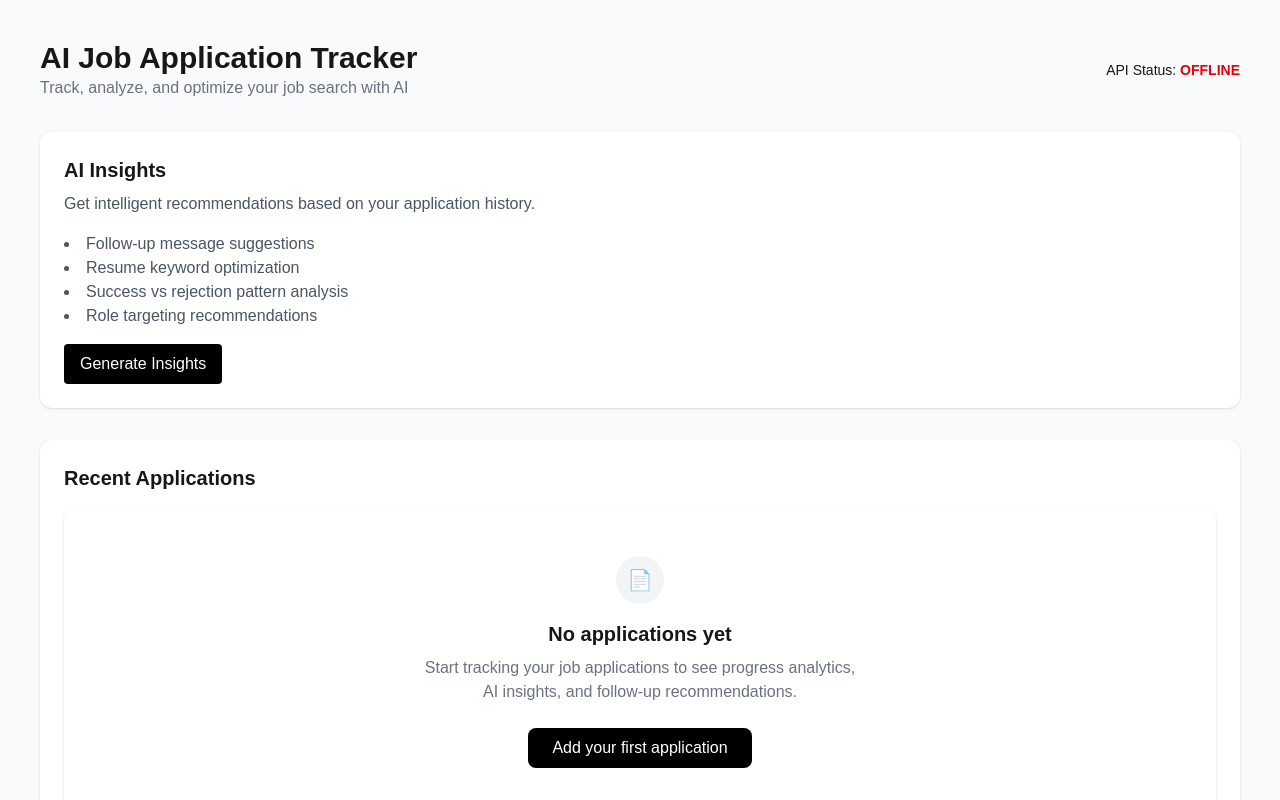
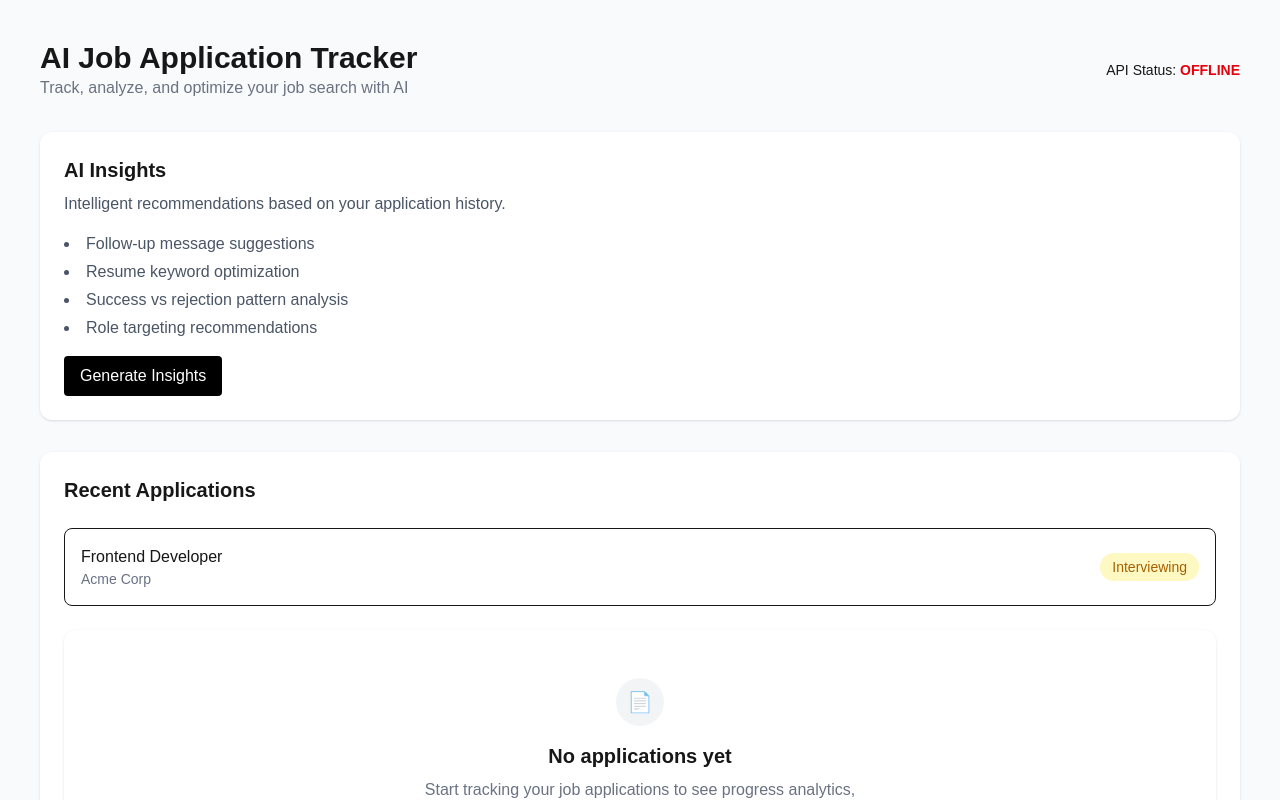
Before and after one commit to SimbaChasumba1/ai-application-tracker, a Next.js app in the folder frontend/: page /dashboard in a window 1280 px wide. Shown: the top 800 px of the page. Built offline with nearby package versions, Linux system fonts and the light colour scheme; no server answers.

Commit message:
add reusable application status badge component with consistent visual styling across dashboard

```diff
--- /dev/null
+++ b/frontend/app/dashboard/components/StatusBadge.tsx
@@ -0,0 +1,22 @@
+type Status =
+  | "Applied"
+  | "Interviewing"
+  | "Offer"
+  | "Rejected";
+
+export default function StatusBadge({ status }: { status: Status }) {
+  const styles: Record<Status, string> = {
+    Applied: "bg-blue-100 text-blue-700",
+    Interviewing: "bg-yellow-100 text-yellow-700",
+    Offer: "bg-green-100 text-green-700",
+    Rejected: "bg-red-100 text-red-700",
+  };
+
+  return (
+    <span
+      className={`px-3 py-1 rounded-full text-sm font-medium ${styles[status]}`}
+    >
+      {status}
+    </span>
+  );
+}
--- a/frontend/app/dashboard/page.tsx
+++ b/frontend/app/dashboard/page.tsx
@@ -1,207 +1,120 @@
 "use client";
 
-
-
 import { useEffect, useState } from "react";
-
 import EmptyState from "./components/EmptyState";
-
-
+import StatusBadge from "./components/StatusBadge";
 
 type Stats = {
-
 total: number;
-
 applied: number;
-
 interviewing: number;
-
 offer: number;
-
 rejected: number;
-
 };
 
-
-
 export default function Dashboard() {
-
 const [apiStatus, setApiStatus] = useState<"online" | "offline">("offline");
-
 const [stats, setStats] = useState<Stats | null>(null);
 
-
-
 useEffect(() => {
-
+// API health check
 fetch("http://localhost:5000/health")
-
 .then(() => setApiStatus("online"))
-
 .catch(() => setApiStatus("offline"));
 
-
-
+// Application stats
 fetch("http://localhost:5000/stats/summary")
-
 .then(res => res.json())
-
 .then(setStats)
-
 .catch(() => setStats(null));
-
 }, []);
 
+return (
+<div className="min-h-screen bg-gray-50 p-10">
+{/* Header */}
+<div className="flex justify-between items-center mb-8">
+<div>
+<h1 className="text-3xl font-bold">
+AI Job Application Tracker
+</h1>
+<p className="text-gray-500">
+Track, analyze, and optimize your job search with AI
+</p>
+</div>
 
+<div className="text-sm">
+API Status:{" "}
+<span
+className={`font-semibold ${
+apiStatus === "online"
+? "text-green-600"
+: "text-red-600"
+}`}
+>
+{apiStatus.toUpperCase()}
+</span>
+</div>
+</div>
 
-  return (
+{/* Stats Cards */}
+{stats && (
+<div className="grid grid-cols-1 md:grid-cols-5 gap-4 mb-10">
+<StatCard title="Total" value={stats.total} />
+<StatCard title="Applied" value={stats.applied} />
+<StatCard title="Interviewing" value={stats.interviewing} />
+<StatCard title="Offers" value={stats.offer} />
+<StatCard title="Rejected" value={stats.rejected} />
+</div>
+)}
 
-    <div className="min-h-screen bg-gray-50 p-10">
-
-      {/* Header */}
-
-      <div className="flex justify-between items-center mb-8">
-
-        <div>
-
-          <h1 className="text-3xl font-bold">AI Job Application Tracker</h1>
-
-          <p className="text-gray-500">
-
-            Track, analyze, and optimize your job search with AI
-
+{/* AI Insights Preview */}
+<div className="bg-white rounded-xl shadow p-6 mb-8">
+<h2 className="text-xl font-semibold mb-2">
+AI Insights
+</h2>
+<p className="text-gray-600 mb-4">
+Intelligent recommendations based on your application history.
 </p>
 
+<ul className="list-disc list-inside text-gray-600 space-y-1">
+<li>Follow-up message suggestions</li>
+<li>Resume keyword optimization</li>
+<li>Success vs rejection pattern analysis</li>
+<li>Role targeting recommendations</li>
+</ul>
+
+<button className="mt-4 bg-black text-white px-4 py-2 rounded hover:opacity-80 transition">
+Generate Insights
+</button>
 </div>
 
+{/* Applications Section */}
+<div className="bg-white rounded-xl shadow p-6">
+<h2 className="text-xl font-semibold mb-6">
+Recent Applications
+</h2>
 
-
-        <div className="text-sm">
-
-          API Status:{" "}
-
-          <span
-
-            className={`font-semibold ${
-
-              apiStatus === "online"
-
-                ? "text-green-600"
-
-                : "text-red-600"
-
-            }`}
-
-          >
-
-            {apiStatus.toUpperCase()}
-
-          </span>
-
+{/* Preview application row (for visual realism) */}
+<div className="mb-6 flex items-center justify-between border rounded-lg p-4">
+<div>
+<p className="font-medium">Frontend Developer</p>
+<p className="text-sm text-gray-500">Acme Corp</p>
+</div>
+<StatusBadge status="Interviewing" />
 </div>
 
+{/* Empty state */}
+<EmptyState />
 </div>
-
-
-
-      {/* Stats */}
-
-      {stats && (
-
-        <div className="grid grid-cols-1 md:grid-cols-5 gap-4 mb-10">
-
-          <StatCard title="Total" value={stats.total} />
-
-          <StatCard title="Applied" value={stats.applied} />
-
-          <StatCard title="Interviewing" value={stats.interviewing} />
-
-          <StatCard title="Offers" value={stats.offer} />
-
-          <StatCard title="Rejected" value={stats.rejected} />
-
 </div>
-
-      )}
-
-
-
-      {/* AI Insights Preview */}
-
-      <div className="bg-white rounded-xl shadow p-6 mb-8">
-
-        <h2 className="text-xl font-semibold mb-2">AI Insights</h2>
-
-        <p className="text-gray-600 mb-4">
-
-          Get intelligent recommendations based on your application history.
-
-        </p>
-
-
-
-        <ul className="list-disc list-inside text-gray-600">
-
-          <li>Follow-up message suggestions</li>
-
-          <li>Resume keyword optimization</li>
-
-          <li>Success vs rejection pattern analysis</li>
-
-          <li>Role targeting recommendations</li>
-
-        </ul>
-
-
-
-        <button className="mt-4 bg-black text-white px-4 py-2 rounded hover:opacity-80">
-
-          Generate Insights
-
-        </button>
-
-      </div>
-
-
-
-      {/* Applications Section */}
-
-      <div className="bg-white rounded-xl shadow p-6">
-
-        <h2 className="text-xl font-semibold mb-4">
-
-          Recent Applications
-
-        </h2>
-
-
-
-        {/* Empty state for now */}
-
-        <EmptyState />
-
-      </div>
-
-    </div>
-
 );
-
 }
 
-
-
 function StatCard({ title, value }: { title: string; value: number }) {
-
 return (
-
 <div className="bg-white rounded-xl shadow p-4 text-center">
-
 <p className="text-sm text-gray-500 uppercase">{title}</p>
-
 <p className="text-2xl font-bold mt-1">{value}</p>
-
 </div>
-
 );
-
 }
```
Lines whose indentation alone changed are shown as unchanged.
